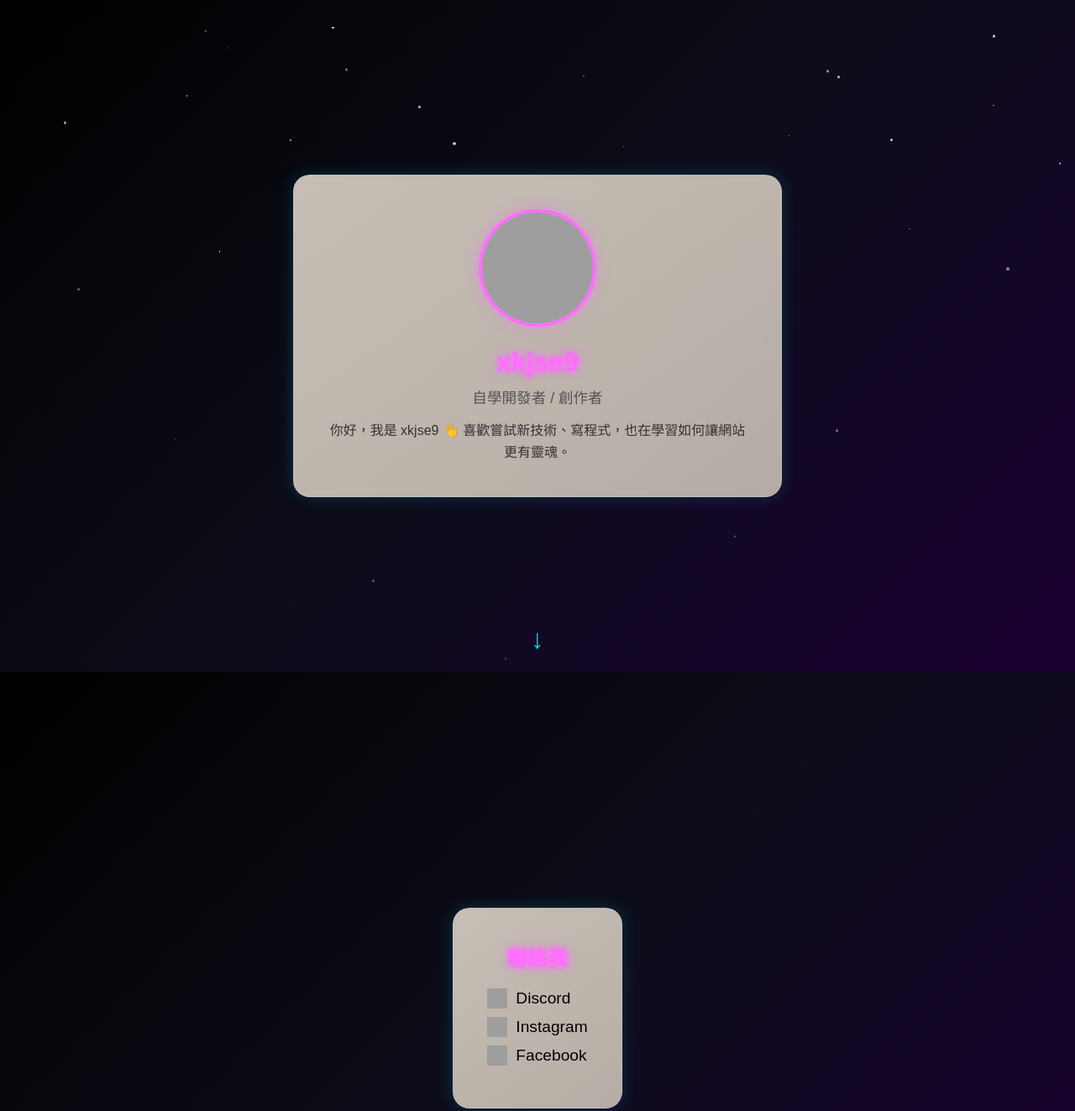
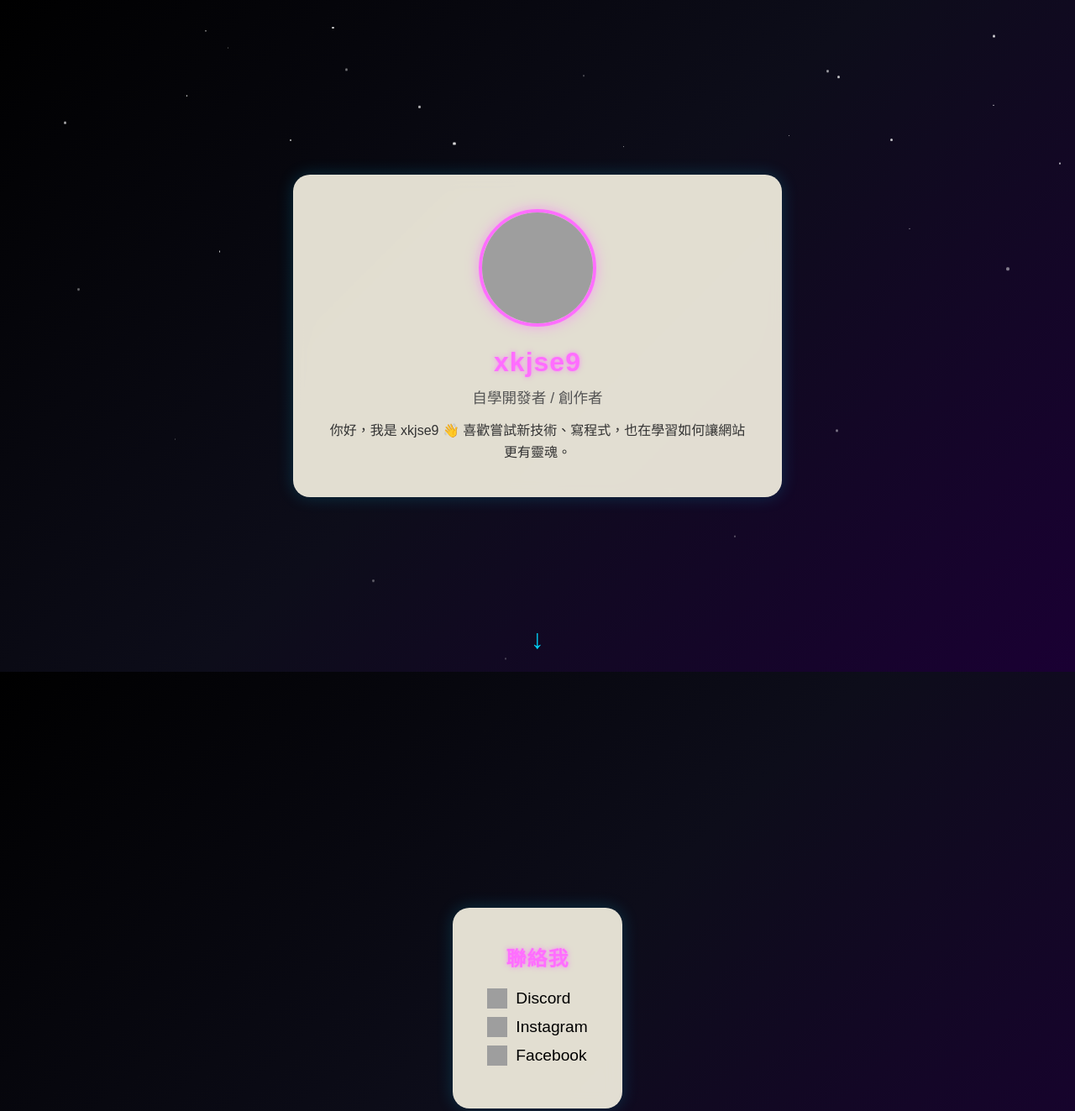
Before and after one commit to xkjse9/lol, a plain HTML site: page index.html in a window 1280 px wide. Shown: the top 1323 px of the page at 84% size. Drawn offline with Linux system fonts and the light colour scheme; grey boxes are pictures that could not be loaded.

Commit message:
Update index.html

```diff
--- a/index.html
+++ b/index.html
@@ -33,17 +33,18 @@ body {
 section { height:100vh; display:flex; justify-content:center; align-items:center; position:relative; z-index:1; }
 
 .card {
-  background: linear-gradient(145deg, rgba(220,210,200,0.9), rgba(200,190,180,0.9));
-  border:1px solid rgba(255,255,255,0.1);
-  backdrop-filter:blur(10px);
-  border-radius:20px;
-  text-align:center;
-  padding:40px;
-  max-width:90%;
-  opacity:0;
-  transform:translateY(40px);
+  background: rgba(250, 245, 230, 0.9); /* 淺米色半透明 */
+  border: 1px solid rgba(255, 255, 255, 0.1);
+  backdrop-filter: blur(10px);
+  border-radius: 20px;
+  text-align: center;
+  padding: 40px;
+  max-width: 90%;
+  opacity: 0;
+  transform: translateY(40px);
   transition: 1s ease, box-shadow 0.5s ease;
 }
+
 
 
 .card.visible {
@@ -61,7 +62,8 @@ section { height:100vh; display:flex; justify-content:center; align-items:center
 #intro h1 {
   font-size:2em;
   color:#ff6eff; /* 螢光粉 */
-  text-shadow: 0 0 8px #ff6eff, 0 0 12px #ff6eff;
+  text-shadow: 0 0 4px #ff6eff88, 0 0 8px #ff6eff55; /* 降低光暈強度 */
+  letter-spacing: 1px; /* 增加字距 */
   margin-bottom:10px;
 }
 #intro h2 { font-size:1.1em; font-weight:400; color:#555; margin-bottom:15px; }
@@ -88,7 +90,8 @@ section { height:100vh; display:flex; justify-content:center; align-items:center
 #contact h2 {
   margin-bottom:20px;
   color:#ff6eff; /* 螢光粉 */
-  text-shadow: 0 0 8px #ff6eff, 0 0 12px #ff6eff;
+  text-shadow: 0 0 4px #ff6eff88, 0 0 8px #ff6eff55; /* 降低光暈強度 */
+  letter-spacing: 1px;
 }
 
 .contact-link {
```
